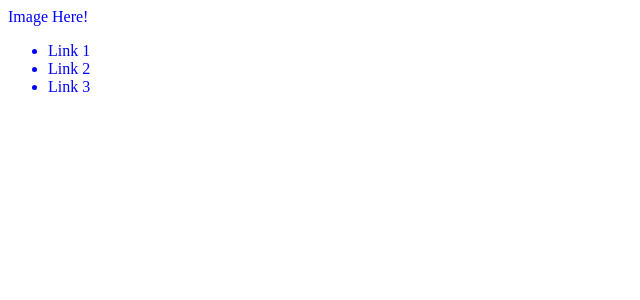
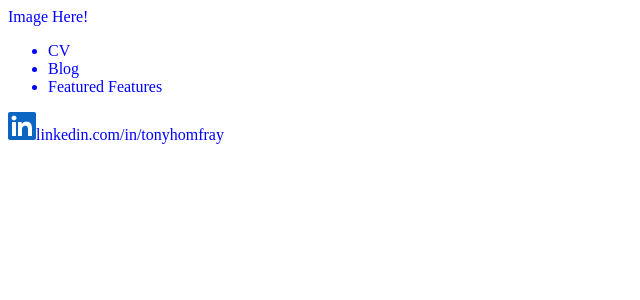
Before and after one commit to thomfray/personal_site, a PHP site: page / in a window 1280 px wide. Shown: the top 300 px of the page, without its empty margins (0-640 px from the left). Run offline with PHP 8.4, Linux system fonts and the light colour scheme.

Commit message:
Changes the nav links to some more meaningful names. Adds the LinkedIn logo and link in the footer.

```diff
--- a/index.html
+++ b/index.html
@@ -15,9 +15,9 @@
 
     <nav id="main_nav">
         <ul>
-            <li>Link 1</li>
-            <li>Link 2</li>
-            <li>Link 3</li>
+            <li>CV</li>
+            <li>Blog</li>
+            <li>Featured Features</li>
         </ul>
     </nav>
 
@@ -33,7 +33,7 @@
 
 <!-- TODO Link to LinkedIn page & copyright -->
     <footer id="main_footer">
-
+        <a href="https://www.linkedin.com/in/tonyhomfray" target="_blank" id="linkedin"><img src="/images/linkedin.png" alt="LinkedIn">linkedin.com/in/tonyhomfray</a>
     </footer>
 </body>
 </html>
--- a/styles.css
+++ b/styles.css
@@ -2,3 +2,12 @@
 * {
     color: blue;
 }
+
+
+a {
+    text-decoration: none;
+}
+
+a:hover {
+    color: red;
+}
```
